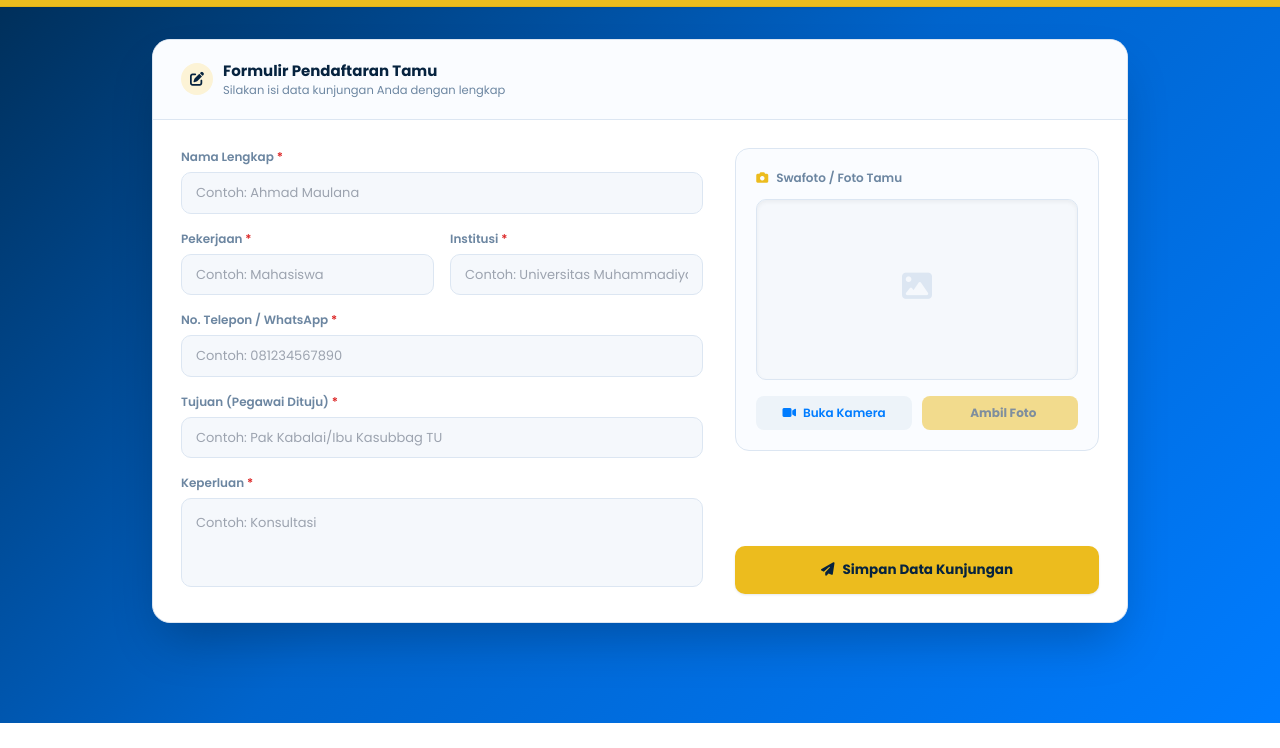
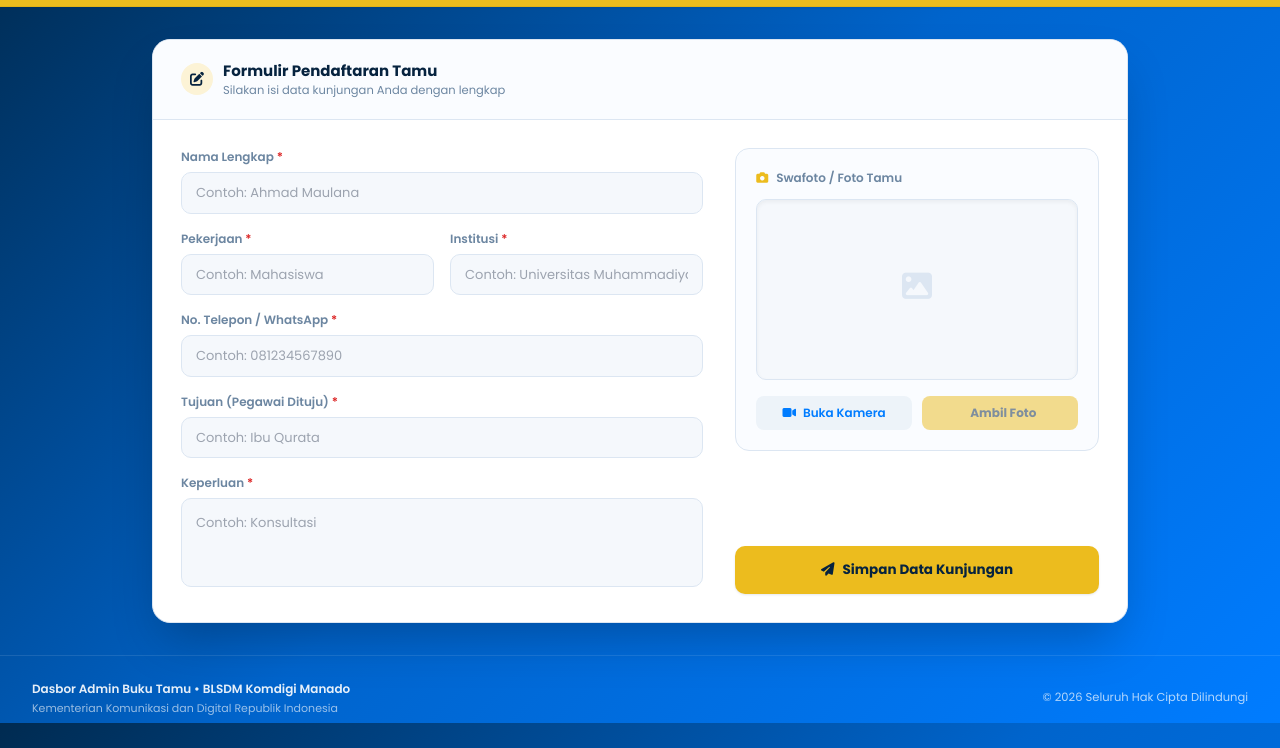
Before and after one commit to aqshalibrahim/buku-tamu-blsdm, a plain HTML site: page index.html in a window 1280 px wide. Shown: the part 77-825 px from the top of the page. Before the commit the page ends 800 px from the top, so only its background shows below. Drawn offline with nearby package versions, Linux system fonts and the light colour scheme.

Commit message:
Add files via upload
add footer

```diff
--- a/index.html
+++ b/index.html
@@ -137,7 +137,7 @@
                         <div>
                             <label class="block text-[12px] font-semibold text-tu-textSub mb-1.5">Tujuan (Pegawai
                                 Dituju) <span class="text-tu-red">*</span></label>
-                            <input type="text" id="inputTujuan" required placeholder="Contoh: Pak Kabalai/Ibu Kasubbag TU"
+                            <input type="text" id="inputTujuan" required placeholder="Contoh: Ibu Qurata"
                                 class="w-full px-3.5 py-2.5 bg-tu-bg border border-tu-border rounded-[10px] focus:bg-white focus:border-tu-accent focus:ring-1 focus:ring-tu-accent outline-none text-[13px] text-tu-text transition-colors">
                         </div>
 
@@ -185,6 +185,18 @@
             </form>
         </div>
     </main>
+
+    <footer class=" border-t border-white/10 pt-6 pb-8 text-left text-white/70 text-[12px]">
+        <div class="max-w-7xl mx-auto px-8 flex flex-col sm:flex-row justify-between items-center gap-3">
+            <div>
+                <p class="font-semibold text-white/90">Dasbor Admin Buku Tamu • BLSDM Komdigi Manado</p>
+                <p class="text-[11px] text-white/60 mt-0.5">Kementerian Komunikasi dan Digital Republik Indonesia</p>
+            </div>
+            <div class="flex items-center gap-4 text-[11.5px]">
+                <span>&copy; 2026 Seluruh Hak Cipta Dilindungi</span>
+            </div>
+        </div>
+    </footer>
 
     <!-- Toast -->
     <div id="toast"
```
